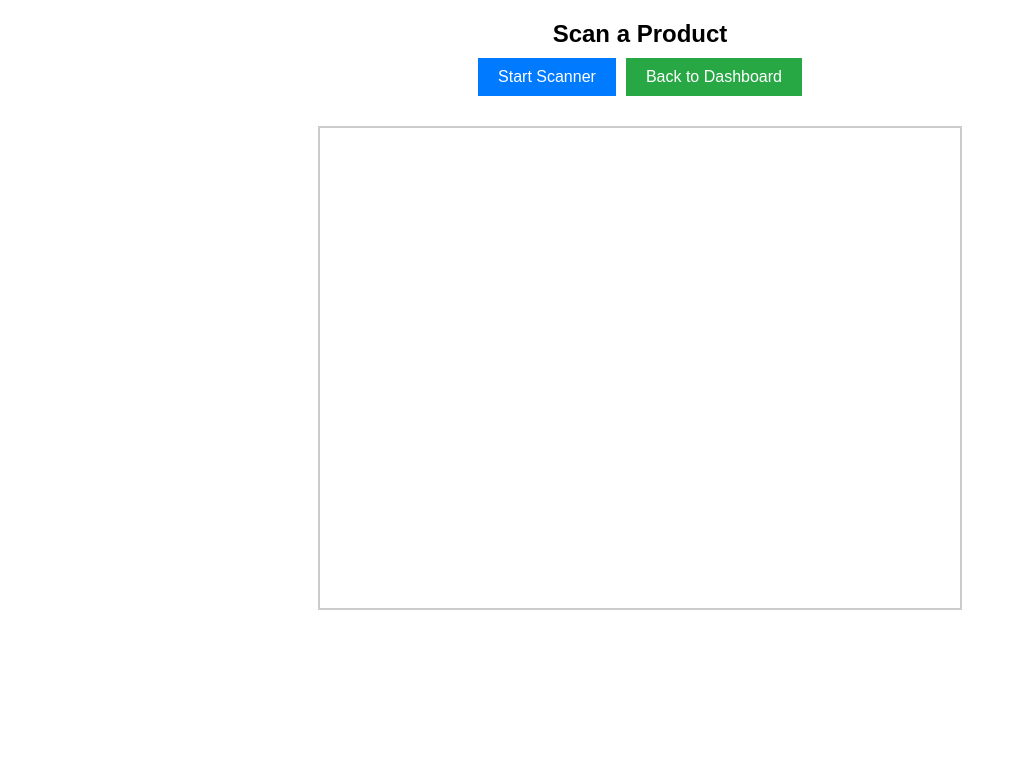
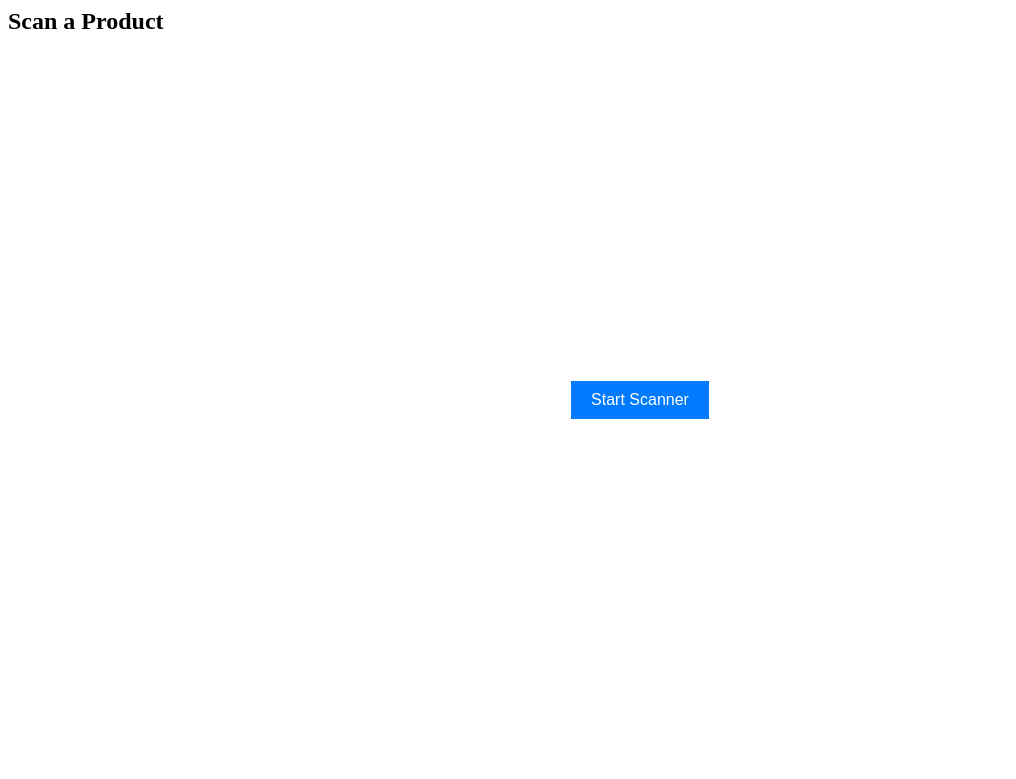
Before and after one commit to 48X-Placeholder/Grocer-E, a PHP site: page /scan in a window 1280 px wide. Shown: the top 779 px of the page, without its empty margins (0-1016 px from the left). Run offline with PHP 8.4, Linux system fonts and the light colour scheme.

Commit message:
Revert "Fixed Some Bugs"

```diff
--- a/scan/index.php
+++ b/scan/index.php
@@ -1,128 +1,72 @@
 <?php
-// You can include any necessary PHP code here if needed.
+
 ?>
-
-<!DOCTYPE html>
 <html lang="en">
 <head>
-  <meta charset="UTF-8" />
-  <meta name="viewport" content="width=device-width, initial-scale=1.0"/>
+    <meta charset="UTF-8">
+    <meta name="viewport" content="width=device-width, initial-scale=1.0">
     <title>Barcode Scanner</title>
-  <!-- QuaggaJS Library -->
     <script src="https://unpkg.com/quagga"></script>
     <style>
-    body {
-      margin: 0;
-      padding: 0;
-      font-family: sans-serif;
-      text-align: center; /* Centers elements horizontally */
+        #scanner-container {
+            text-align: center;
+            margin: 20px;
         }
-
-    h2 {
-      margin: 20px 0 10px;
-    }
-
-    /* Container for buttons */
-    #buttonContainer {
-      display: inline-flex; /* Puts buttons side by side */
-      gap: 10px;            /* Spacing between buttons */
-      margin-bottom: 20px;  /* Space below the buttons */
-    }
-
-    /* Individual buttons */
-    #startScan, #backToDashboard {
-      padding: 10px 20px;
-      font-size: 16px;
-      border: none;
-      cursor: pointer;
-    }
-
-    #startScan {
-      background-color: #007bff;
-      color: white;
-    }
-
-    #backToDashboard {
-      background-color: #28a745;
-      color: white;
-    }
-
-    /* Container for the scanner/video */
-    #videoWrapper {
-      display: inline-block;  /* Keep it inline so it centers nicely */
-      position: relative;     /* So we can position elements if needed */
-      width: 640px;
-      height: 480px;
-      border: 2px solid #ccc;
-      overflow: hidden;
-      margin-bottom: 20px;
-    }
-
         #scanner {
             width: 100%;
-      height: 100%;
-      object-fit: cover; /* Fill the video area nicely */
+            max-width: 600px;
+            margin: auto;
+            display: block;
         }
-
         #loading {
             display: none;
             color: red;
             font-weight: bold;
         }
-
         #errorMessage {
             color: red;
             font-weight: bold;
-      margin: 10px 0;
         }
-
-    #barcodeResult {
-      margin: 10px 0;
+        #startScan {
+            padding: 10px 20px;
+            font-size: 16px;
+            background-color: #007bff;
+            color: white;
+            border: none;
+            cursor: pointer;
+            margin-top: 10px;
         }
     </style>
 </head>
 <body>
+
     <h2>Scan a Product</h2>
-
-  <!-- Button Container at the top -->
-  <div id="buttonContainer">
-    <button id="startScan">Start Scanner</button>
-    <button id="backToDashboard" onclick="window.location.href='../dashboard/index.php';">
-      Back to Dashboard
-    </button>
-  </div>
-
-  <!-- Display messages -->
-  <p id="errorMessage"></p>
+    <div id="scanner-container">
+        <video id="scanner" autoplay playsinline></video>
         <p id="barcodeResult"></p>
         <p id="loading">Fetching product details...</p>
-
-  <!-- Container for the camera feed -->
-  <div id="videoWrapper">
-    <video id="scanner" autoplay playsinline></video>
+        <p id="errorMessage"></p> <!-- Error message display -->
+        <button id="startScan">Start Scanner</button> <!-- Button to manually request camera access -->
     </div>
 
     <script>
         let lastScannedCode = "";
-    let scanAttempts = {};
+        let scanAttempts = {}; // Tracks barcode stability
 
         document.getElementById("startScan").addEventListener("click", function () {
             if (!navigator.mediaDevices || !navigator.mediaDevices.getUserMedia) {
-        document.getElementById("errorMessage").innerText =
-          "Error: Camera access not supported in this browser.";
+                document.getElementById("errorMessage").innerText = "Error: Camera access not supported in this browser.";
                 return;
             }
 
             navigator.mediaDevices.getUserMedia({ video: { facingMode: "environment" } })
                 .then(function (stream) {
                     document.getElementById("scanner").srcObject = stream;
-          document.getElementById("errorMessage").innerText =
-            "Camera access granted. Initializing scanner...";
+                    document.getElementById("errorMessage").innerText = "Camera access granted. Initializing scanner...";
                     setTimeout(startQuagga, 1000);
                 })
                 .catch(function (error) {
-          document.getElementById("errorMessage").innerText =
-            "Error: Camera access was denied or blocked.";
+                    document.getElementById("errorMessage").innerText = "Error: Camera access was denied or blocked.";
                     console.error("Camera access error:", error);
                 });
         });
@@ -132,7 +76,7 @@
                 inputStream: {
                     name: "Live",
                     type: "LiveStream",
-          target: document.querySelector("#videoWrapper"), // Target only the video container
+                    target: document.querySelector("#scanner-container"),
                     constraints: {
                         width: 640,
                         height: 480,
@@ -150,25 +94,23 @@
                 },
                 locate: true,
                 locator: {
-          patchSize: "x-large",
+                    patchSize: "x-large", // Increases detection area
                     halfSample: false
                 },
-        numOfWorkers: 4,
-        frequency: 5,
+                numOfWorkers: 4, // Uses multiple CPU cores for faster detection
+                frequency: 5, // Lowers frequency to prevent misreads
                 multiple: false
             }, function (err) {
                 if (err) {
                     console.error("Quagga initialization failed:", err);
-          document.getElementById("errorMessage").innerText =
-            "Error: QuaggaJS failed to initialize.";
+                    document.getElementById("errorMessage").innerText = "Error: QuaggaJS failed to initialize.";
                     return;
                 }
                 Quagga.start();
-        document.getElementById("errorMessage").innerText =
-          "Scanner initialized. Ready to scan!";
+                document.getElementById("errorMessage").innerText = "Scanner initialized. Ready to scan!";
             });
 
-      // Log processed frames for debugging
+            // Log detected barcodes for debugging
             Quagga.onProcessed(function(result) {
                 if (result && result.codeResult) {
                     console.log("Barcode detected but not confirmed:", result.codeResult.code);
@@ -186,19 +128,27 @@
 
                 let barcode = data.codeResult.code;
 
-        // Stability check: require the same code to appear 3 times
-        scanAttempts[barcode] = (scanAttempts[barcode] || 0) + 1;
+                // Prevent duplicate reads and require stability
+                if (!scanAttempts[barcode]) {
+                    scanAttempts[barcode] = 1;
+                } else {
+                    scanAttempts[barcode]++;
+                }
+
                 console.log(`Barcode detected: ${barcode}, Attempts: ${scanAttempts[barcode]}`);
 
+                // Only accept if it has been seen 3 times in a row
                 if (scanAttempts[barcode] >= 3) {
                     lastScannedCode = barcode;
-          scanAttempts = {}; // Reset attempts
+                    scanAttempts = {}; // Reset attempts tracking
 
                     console.log("Scanned barcode confirmed:", barcode);
                     document.getElementById("barcodeResult").innerText = "Scanned: " + barcode;
+
+                    // Show loading message
                     document.getElementById("loading").style.display = "block";
 
-          // Send barcode to backend
+                    // Send barcode to backend PHP script
                     fetch('process_barcode.php', {
                         method: 'POST',
                         headers: { 'Content-Type': 'application/json' },
@@ -214,16 +164,16 @@
                     })
                     .catch(error => {
                         console.error('Error:', error);
-            document.getElementById("errorMessage").innerText =
-              "Error: Could not connect to server.";
+                        document.getElementById("errorMessage").innerText = "Error: Could not connect to server.";
                     })
                     .finally(() => {
                         document.getElementById("loading").style.display = "none";
-            setTimeout(() => { lastScannedCode = ""; }, 3000);
+                        setTimeout(() => { lastScannedCode = ""; }, 3000); // Reset after 3 seconds
                     });
                 }
             });
         }
     </script>
+
 </body>
 </html>
```
Also changed, not shown: dashboard/fetch_dashboard_data.php (+0 -7 lines), scan/process_barcode.php (+3 -8 lines), shopping-list/add_shopping_item.php (+1 -15 lines), shopping-list/delete_shopping_item.php (+0 -8 lines), shopping-list/fetch_shopping_list.php (+3 -13 lines), shopping-list/update_shopping_item.php (+1 -8 lines). Lines whose indentation alone changed are shown as unchanged.
